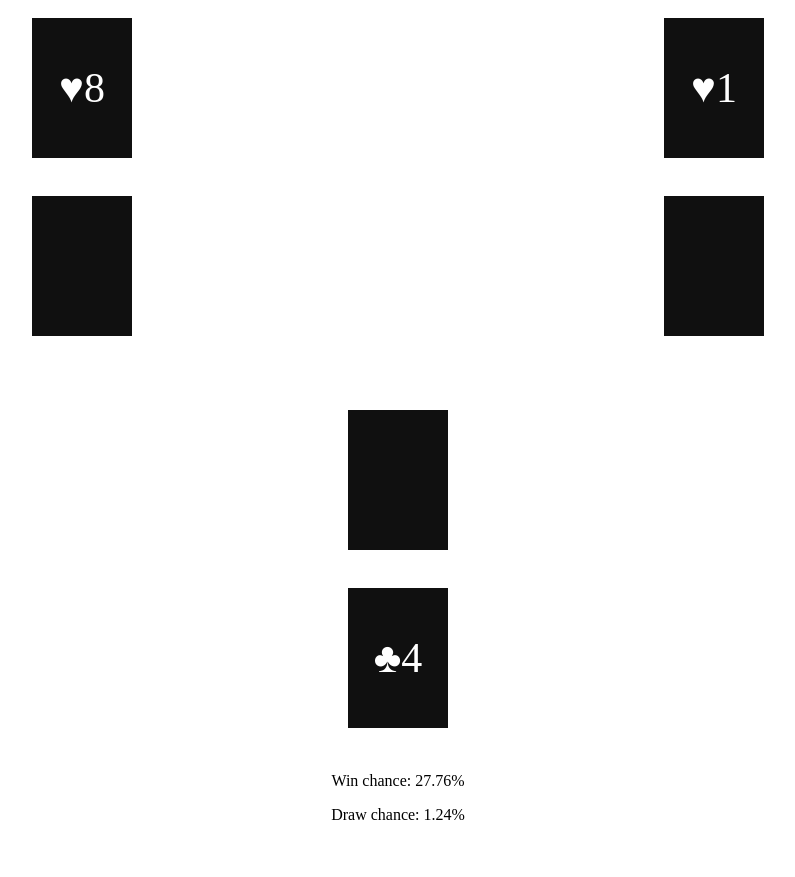
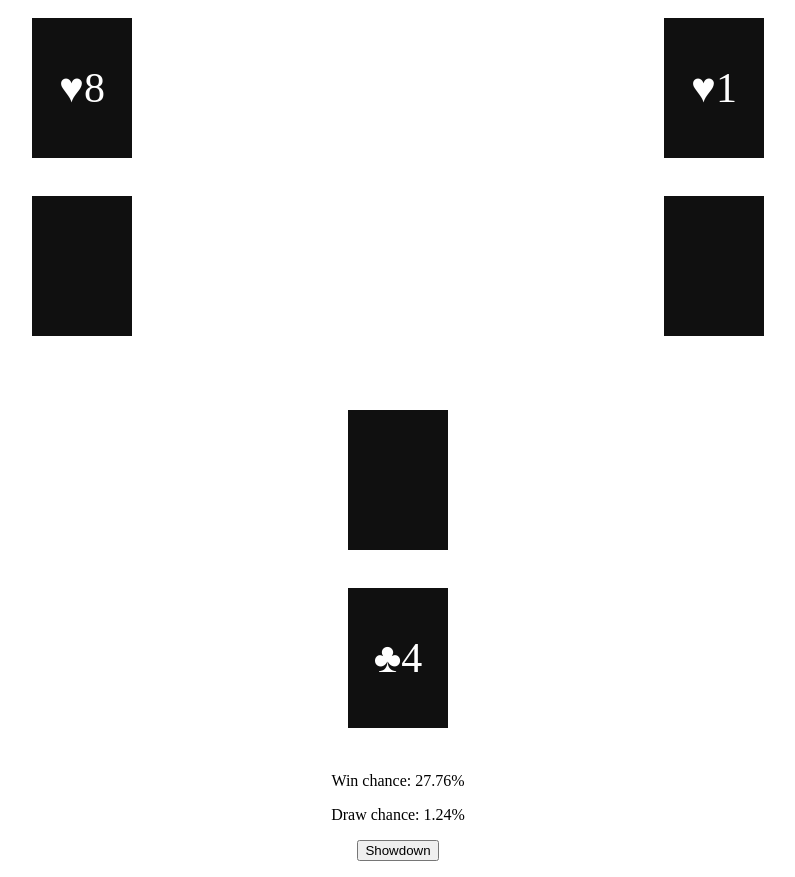
Before and after one commit to ShiNoNeko47/indian_poker_chance_calculator, a plain HTML site: page index.html in a window 1280 px wide. Shown: the whole page, without its empty margins (242-1037 px from the left). Before the commit the page ends 840 px from the top, so only its background shows below. Drawn offline with Linux system fonts and the light colour scheme.

Commit message:
Added Showdown button

```diff
--- a/index.html
+++ b/index.html
@@ -4,7 +4,8 @@
 <head>
 	<title>Indian poker</title>
 	<meta charset="UTF-8">
-	<link href="style.css" rel="stylesheet">
+	<link rel="stylesheet" href="style.css">
+
 	<script type="text/javascript">
 		function load(n) {
 			for (i = 1; i < n; i++) {
@@ -15,8 +16,9 @@
 			}
 
 			var card = cards.splice(Math.floor(Math.random() * cards.length), 1)
+			player_card = card
 			document.getElementById("player2").innerHTML += "<div class=\"card\" id=\"card\">" + mark[Math.floor((card - 1) / 10)] + ((card - 1) % 10 + 1) + "</div>"
-			document.getElementById("player1").innerHTML += "<div class=\"card\" id=\"card\"></div>"
+			document.getElementById("player1").innerHTML += "<div class=\"card\" id=\"card2\"></div>"
 			calculate(card, cards)
 		}
 		function points(card1, card2) {
@@ -68,6 +70,34 @@
 			//document.getElementById("left").innerHTML = "Left: " + (left / apsolute * 100).toFixed(2) + "%"
 			//document.getElementById("right").innerHTML = "Right: " + (right / apsolute * 100).toFixed(2) + "%"
 		}
+		function check() {
+			document.getElementById("show").innerHTML = ""
+
+			var card = cards.splice(Math.floor(Math.random() * cards.length), 1)
+			document.getElementById("card2").innerHTML = mark[Math.floor((card - 1) / 10)] + ((card - 1) % 10 + 1)
+			p1 = points(card, player_card)
+
+			var card = cards.splice(Math.floor(Math.random() * cards.length), 1)
+			document.getElementById("card21").innerHTML = mark[Math.floor((card - 1) / 10)] + ((card - 1) % 10 + 1)
+			p2 = points(card, opponent_cards[0])
+
+			var card = cards.splice(Math.floor(Math.random() * cards.length), 1)
+			document.getElementById("card22").innerHTML = mark[Math.floor((card - 1) / 10)] + ((card - 1) % 10 + 1)
+			p3 = points(card, opponent_cards[1])
+
+			document.getElementById("won").innerHTML = ""
+			document.getElementById("draw").innerHTML = ""
+
+			if (Math.max(p1, p2, p3) == p1) {
+				if (p1 == Math.max(p2, p3)) {
+					document.getElementById("won").innerHTML = "It's a draw!"
+					return
+				}
+				document.getElementById("won").innerHTML = "You won!"
+				return
+			}
+			document.getElementById("won").innerHTML = "You lost!"
+		}
 	</script>
 </head>
 
@@ -86,11 +116,15 @@
 
 	<p class="chance" id="won"></p>
 	<p class="chance" id="draw"></p>
+	<p id="show">
+		<input class="button" type="button" onclick="check()" value="Showdown" />
+	</p>
 	<!--<p class="chance" id="left"></p>
 	<p class="chance" id="right"></p>-->
 	<script type="text/javascript">
 		let cards = []
 		let opponent_cards = []
+		let player_card = 0
 		let mark = ["♠", "♣", "♥", "♦"]
 		for (i = 1; i <= 40; i++) {
 			cards.push(i)
--- a/style.css
+++ b/style.css
@@ -16,3 +16,8 @@
 .chance {
 	text-align: center;
 }
+p {
+	align-items: center;
+	display: flex;
+	justify-content: center;
+}
```
